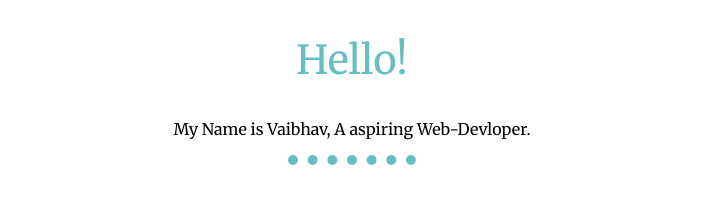
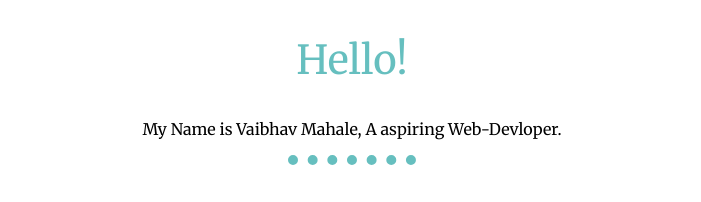
Before and after one commit to bevaibhav01/cssmysite, a plain HTML site: page index.html in a window 1280 px wide. Shown: the part 1212-1414 px from the top of the page, without its empty margins (288-989 px from the left). Drawn offline with Linux system fonts and the light colour scheme.

Commit message:
first commit

```diff
--- a/index.html
+++ b/index.html
@@ -30,7 +30,7 @@
         <div class="profile">
           <img class="my" src="20211228_175218.jpg" alt="">
           <h2>Hello!</h2>
-          <p>My Name is Vaibhav, A aspiring Web-Devloper.</p>
+          <p>My Name is Vaibhav Mahale, A aspiring Web-Devloper.</p>
         </div>
         <hr>
         <div class="skills">
```
